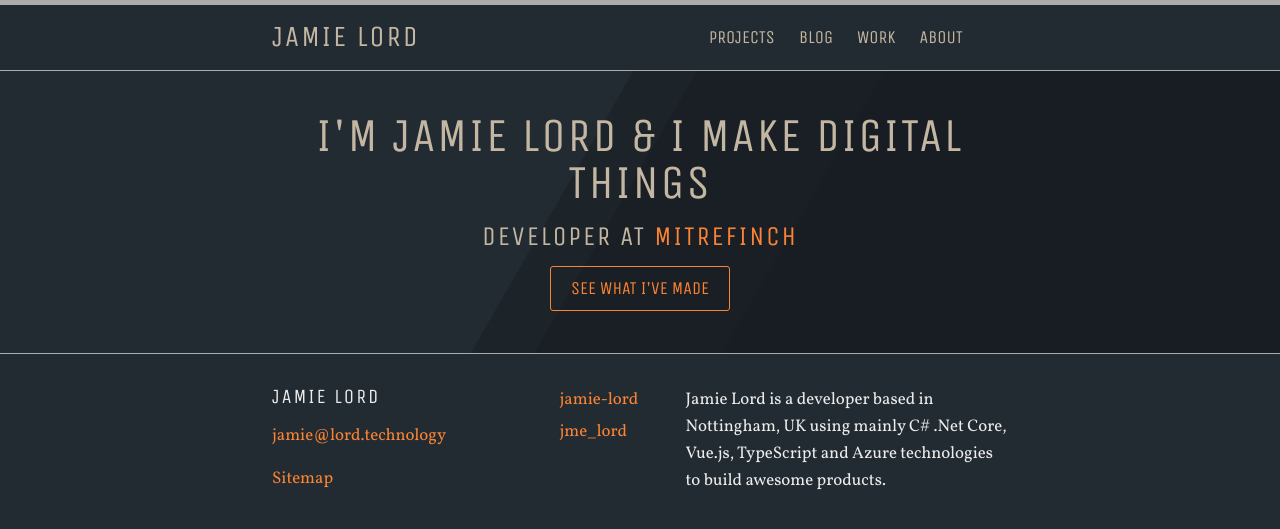
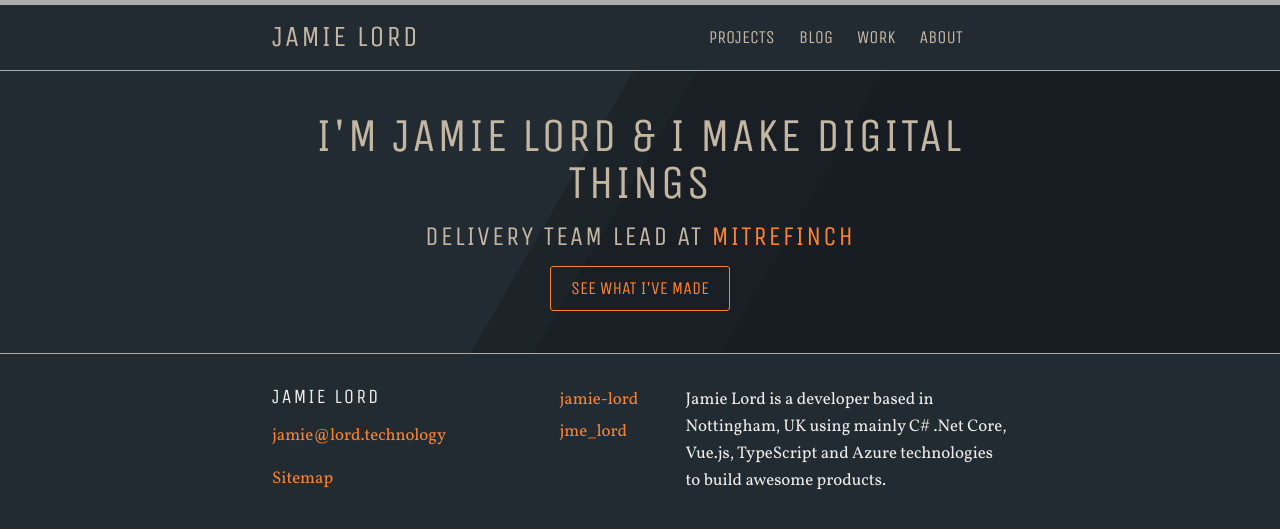
Before and after one commit to jamie-lord/Lord.technology, a Jekyll site: the page built from index.md, in a window 1280 px wide. Shown: the top 529 px of the page. Built offline with Jekyll 4.4.1, drawn with Linux system fonts in a browser that asks for light colours.

Commit message:
Update home page job title

```diff
--- a/_layouts/home.html
+++ b/_layouts/home.html
@@ -9,7 +9,7 @@ layout: default
   <div class="wrapper">
     <div class="container">
       <h1 class="page-heading">I'm Jamie Lord &amp; I make digital things</h1>
-      <h2>Developer at <a href="{{ site.url }}/work">Mitrefinch</a></h2>
+      <h2>Delivery Team Lead at <a href="{{ site.url }}/work">Mitrefinch</a></h2>
       <div class="home-projects-button">
         <a class="button" href="{{ site.url }}/projects">See what I've made</a>
       </div>
```
